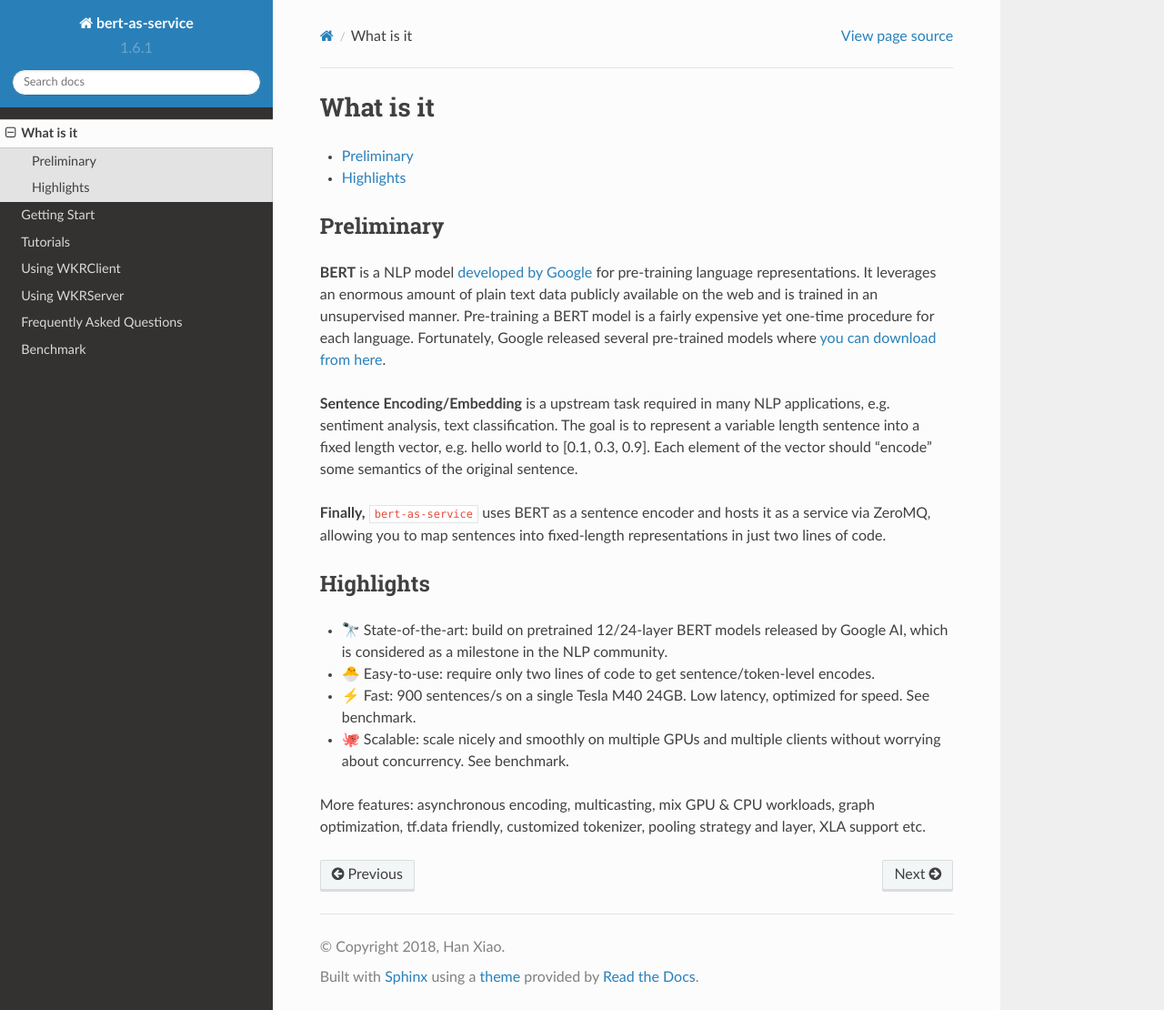
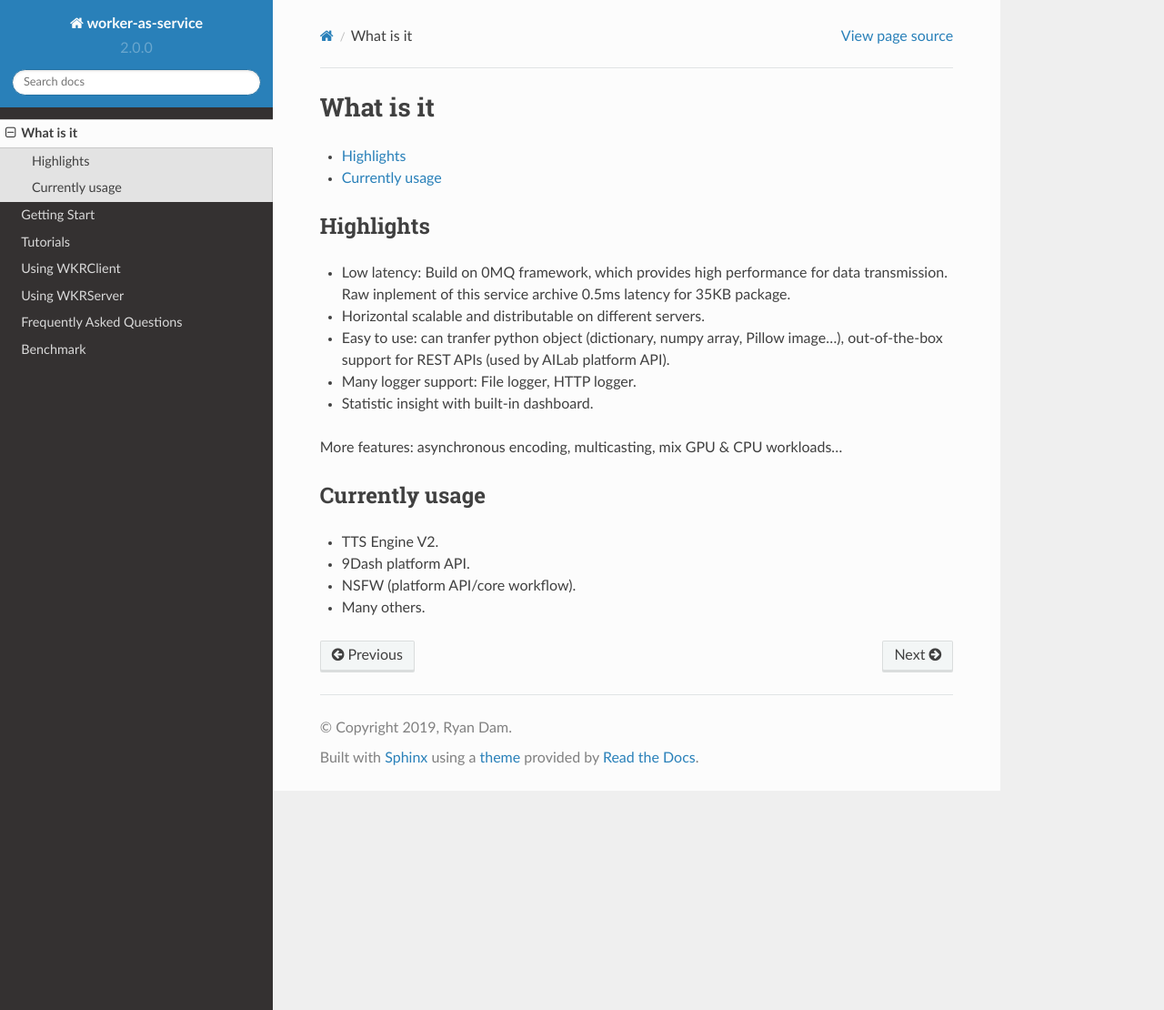
Before and after one commit to RyanDam/worker-as-service-docs, a Sphinx documentation site: the page built from docs/section/what-is-it.rst, in a window 1280 px wide and 1110 px high. Shown: the whole window at 91% size. Built offline with Sphinx 7.4.7 and the Read the Docs theme 2.0.0, drawn with Linux system fonts in a browser that asks for light colours.

```diff
--- a/docs/conf.py
+++ b/docs/conf.py
@@ -15,12 +15,12 @@
 import os
 import sys
 
-# If extensions (or modules to document with autodoc) are in another directory,
-# add these directories to sys.path here. If the directory is relative to the
-# documentation root, use os.path.abspath to make it absolute, like shown here.
-sys.path.insert(0, os.path.abspath('.'))
-sys.path.insert(0, os.path.abspath('../client/bert_serving'))
-sys.path.insert(0, os.path.abspath('../server/bert_serving'))
+# # If extensions (or modules to document with autodoc) are in another directory,
+# # add these directories to sys.path here. If the directory is relative to the
+# # documentation root, use os.path.abspath to make it absolute, like shown here.
+# sys.path.insert(0, os.path.abspath('.'))
+# sys.path.insert(0, os.path.abspath('../client/bert_serving'))
+# sys.path.insert(0, os.path.abspath('../server/bert_serving'))
 
 # -- General configuration ------------------------------------------------
 
@@ -51,18 +51,18 @@ source_suffix = '.rst'
 master_doc = 'index'
 
 # General information about the project.
-project = u'bert-as-service'
-copyright = u'2018, Han Xiao'
-author = u'Han Xiao'
+project = u'worker-as-service'
+copyright = u'2019, Ryan Dam'
+author = u'Ryan Dam'
 
 # The version info for the project you're documenting, acts as replacement for
 # |version| and |release|, also used in various other places throughout the
 # built documents.
 #
 # The short X.Y version.
-version = u'1.6.1'
+version = u'2.0.0'
 # The full version, including alpha/beta/rc tags.
-release = u'1.6.1'
+release = u'2.0.0'
 
 # The language for content autogenerated by Sphinx. Refer to documentation
 # for a list of supported languages.
@@ -207,7 +207,7 @@ html_domain_indices = True
 # html_search_scorer = 'scorer.js'
 
 # Output file base name for HTML help builder.
-htmlhelp_basename = 'bert-as-servicedoc'
+htmlhelp_basename = 'worker-as-servicedoc'
 
 # -- Options for LaTeX output ---------------------------------------------
 
@@ -229,8 +229,8 @@ latex_elements = {
 # (source start file, target name, title,
 #  author, documentclass [howto, manual, or own class]).
 latex_documents = [
-    (master_doc, 'bert-as-service.tex', u'bert-as-service Documentation',
-     u'Han Xiao', 'manual'),
+    (master_doc, 'worker-as-service.tex', u'worker-as-service Documentation',
+     u'Ryan Dam', 'manual'),
 ]
 
 # The name of an image file (relative to this directory) to place at the top of
@@ -259,7 +259,7 @@ latex_documents = [
 # One entry per manual page. List of tuples
 # (source start file, name, description, authors, manual section).
 man_pages = [
-    (master_doc, 'bert-as-service', u'bert-as-service Documentation',
+    (master_doc, 'worker-as-service', u'worker-as-service Documentation',
      [author], 1)
 ]
 
@@ -273,8 +273,8 @@ man_pages = [
 # (source start file, target name, title, author,
 #  dir menu entry, description, category)
 texinfo_documents = [
-    (master_doc, 'bert-as-service', u'bert-as-service Documentation',
-     author, 'bert-as-service', 'One line description of project.',
+    (master_doc, 'worker-as-service', u'worker-as-service Documentation',
+     author, 'worker-as-service', 'One line description of project.',
      'Miscellaneous'),
 ]
 
--- a/docs/section/what-is-it.rst
+++ b/docs/section/what-is-it.rst
@@ -3,22 +3,29 @@ What is it
 
 .. contents:: :local:
 
-Preliminary
------------
-
-**BERT** is a NLP model `developed by Google <https://github.com/google-research/bert>`_ for pre-training language representations. It leverages an enormous amount of plain text data publicly available on the web and is trained in an unsupervised manner. Pre-training a BERT model is a fairly expensive yet one-time procedure for each language. Fortunately, Google released several pre-trained models where `you can download from here <https://github.com/google-research/bert#pre-trained-models>`_.
-
-**Sentence Encoding/Embedding** is a upstream task required in many NLP applications, e.g. sentiment analysis, text classification. The goal is to represent a variable length sentence into a fixed length vector, e.g. hello world to [0.1, 0.3, 0.9]. Each element of the vector should "encode" some semantics of the original sentence.
-
-**Finally,** ``bert-as-service`` uses BERT as a sentence encoder and hosts it as a service via ZeroMQ, allowing you to map sentences into fixed-length representations in just two lines of code.
-
 
 Highlights
 ----------
 
-- 🔭 State-of-the-art: build on pretrained 12/24-layer BERT models released by Google AI, which is considered as a milestone in the NLP community.
-- 🐣 Easy-to-use: require only two lines of code to get sentence/token-level encodes.
-- ⚡️ Fast: 900 sentences/s on a single Tesla M40 24GB. Low latency, optimized for speed. See benchmark.
-- 🐙 Scalable: scale nicely and smoothly on multiple GPUs and multiple clients without worrying about concurrency. See benchmark.
+- Low latency: Build on 0MQ framework, which provides high performance for data transmission. Raw inplement of this service archive 0.5ms latency for 35KB package.
 
-More features: asynchronous encoding, multicasting, mix GPU & CPU workloads, graph optimization, tf.data friendly, customized tokenizer, pooling strategy and layer, XLA support etc.
+- Horizontal scalable and distributable on different servers.
+
+- Easy to use: can tranfer python object (dictionary, numpy array, Pillow image...), out-of-the-box support for REST APIs (used by AILab platform API).
+
+- Many logger support: File logger, HTTP logger.
+
+- Statistic insight with built-in dashboard.
+
+More features: asynchronous encoding, multicasting, mix GPU & CPU workloads...
+
+Currently usage
+---------------
+
+- TTS Engine V2.
+
+- 9Dash platform API.
+
+- NSFW (platform API/core workflow).
+
+- Many others.
```
Also changed, not shown: docs/index.rst (+18 -12 lines), docs/section/concept.rst (added, +19 -0 lines), docs/section/get-start.rst (+145 -97 lines), docs/source/client.rst (+0 -8 lines), docs/source/server.rst (+0 -20 lines), 2 other files.
